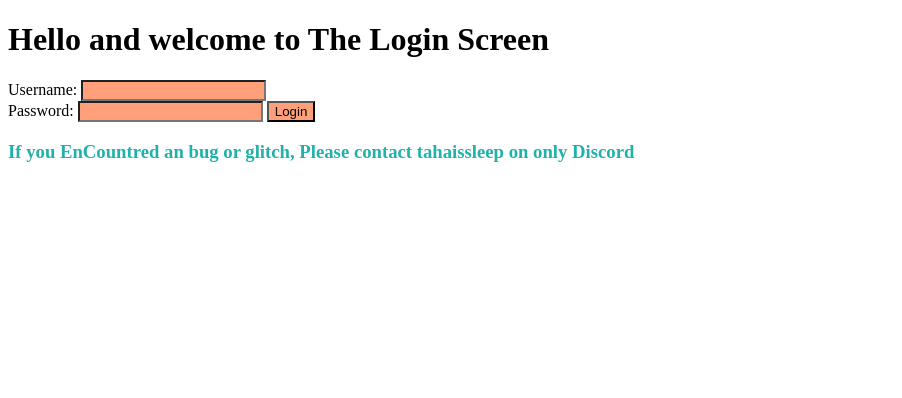
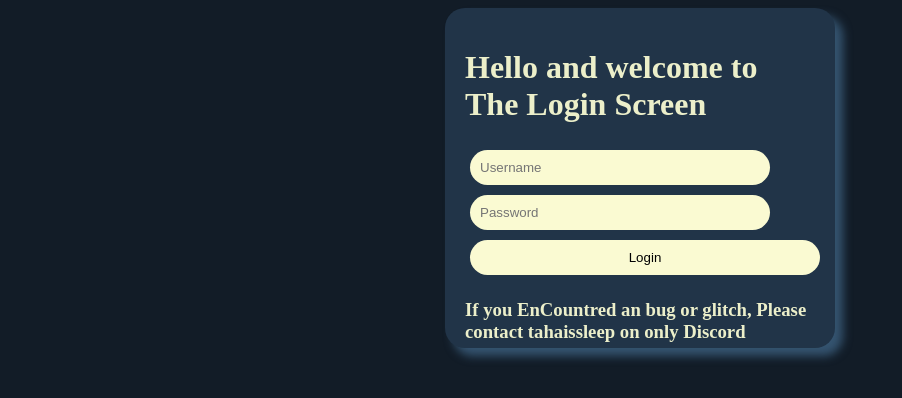
Before and after one commit to ItsMeTaha1/Session-7, a plain HTML site: page Homework.html in a window 1280 px wide. Shown: the whole page, without its empty margins (0-902 px from the left). Drawn offline with Linux system fonts and the light colour scheme.

Commit message:
Changed EVERY single thing ;)

```diff
--- a/Homework.css
+++ b/Homework.css
@@ -1,9 +1,34 @@
-input{
-    background-color:lightsalmon;
+.MainLogin {
+  background-color: #213448;
+  border-radius: 20px;
+  height: 300px;
+  width: 350px;
+  margin: auto;
+  padding: 20px;
+  box-shadow: 8px 8px 10px #355470;
 }
-input:focus{
-        background-color: salmon;
+body {
+  background-color: #121c27;
+  color: #ecefca;
 }
-h3{
-    color: lightseagreen;
+
+input {
+  background-color: lightgoldenrodyellow;
+  border-radius: 20px;
+  padding: 10px;
+  margin: 5px;
+  border: none;
+  width: 80%;
 }
+input:focus {
+  background-color: rgb(243, 196, 78);
+  width: 90%;
+  transition: width 1s, background-color 1s;
+}
+input:not(:focus) {
+  transition: width 1s, background-color 1s;
+}
+input[type="submit"] {
+  width: 100%;
+  padding: 10px;
+}
--- a/Homework.html
+++ b/Homework.html
@@ -1,23 +1,32 @@
 <!DOCTYPE html>
 <html lang="en">
   <head>
-    <link rel="stylesheet" href="Homework.css">
-    <link rel="shortcut icon" href="../img/kawaii watermelon.png" type="image/x-icon">
-    <meta charset="UTF-8">
-    <meta name="viewport" content="width=device-width, initial-scale=1.0">
+    <link rel="stylesheet" href="Homework.css" />
+    <link
+      rel="shortcut icon"
+      href="../img/kawaii watermelon.png"
+      type="image/x-icon"
+    />
+    <meta charset="UTF-8" />
+    <meta name="viewport" content="width=device-width, initial-scale=1.0" />
     <title>Login</title>
   </head>
   <body>
-    <form action="./Signup.html" method="post"></form>
+    <div class="MainLogin">
       <h1>Hello and welcome to The Login Screen</h1>
-    <label for="Username">Username:</label>
-    <input type="text" name="" id="Username" required>
-    <br>
-    <label for="Password">Password:</label>
-    <input type="password" name="" id="Password" required>
-    <input type="submit" value="Login">
-    <br>
-    <h3>If you EnCountred an bug or glitch, Please contact tahaissleep on only Discord
+      <form action="./Homework.css">
+        <!-- <label for="Username">Username:</label> -->
+        <input type="text" name="" id="Username" placeholder="Username" />
+        <br />
+        <!-- <label for="Password">Password:</label> -->
+        <input type="text" name="" id="Password" placeholder="Password" />
+        <br />
+        <input type="submit" value="Login" />
+      </form>
+      <h3>
+        If you EnCountred an bug or glitch, Please contact tahaissleep on only
+        Discord
       </h3>
+    </div>
   </body>
 </html>
--- a/Signup.css
+++ b/Signup.css
@@ -1,26 +1,34 @@
-input{
-    background-color:#D8C4B6;
+input {
+  background-color: #d8c4b6;
   border: none;
   border-radius: 20px;
-    padding: 5px;
+  padding: 10px;
   margin: 5px;
+  width: 80%;
 }
-input:focus{
+input:focus {
   background-color: #c3b4a8;
+  width: 90%;
+  transition: width 1s, background-color 1s;
 }
-h3{
-    color: lightseagreen;
+input:not(:focus) {
+  transition: width 1s, background-color 1s;
 }
-body{
+body {
   background-color: #152135;
   color: whitesmoke;
 }
-.MainBox{
+.MainBox {
   background-color: #1a2a45;
   height: 350px;
   width: 400px;
   border-radius: 50px;
   padding: 20px;
   margin: auto;
-    box-shadow: 8px 8px 10px #263446 ;
+  box-shadow: 8px 8px 10px #263446;
 }
+
+input[type="submit"] {
+  width: 100%;
+  padding: 10px;
+}
```
Also changed, not shown: Signup.html (+37 -14 lines). Lines whose indentation alone changed are shown as unchanged.
